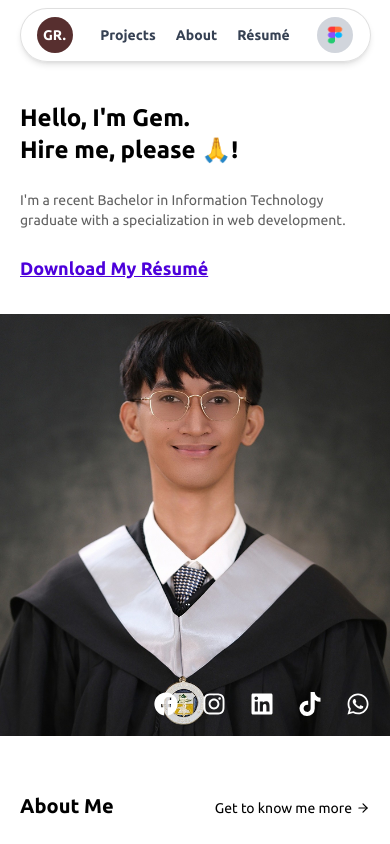
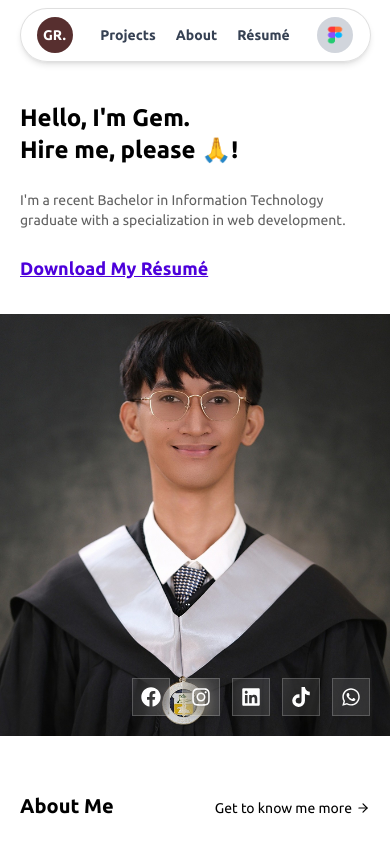
Before and after one commit to gemrey13/gemrey13.github.io, a React (Vite) app: page / in a window 390 px wide. Shown: the top 844 px of the page. Built offline with nearby package versions, Linux system fonts and the light colour scheme; a web font is replaced by a local one.

Commit message:
feat: update SocialIconLink styles and improve icon sizes in HeroSection

```diff
--- a/src/components/SEO/SocialIconLink.tsx
+++ b/src/components/SEO/SocialIconLink.tsx
@@ -16,6 +16,7 @@ const SocialIconLink = ({
   children,
 }: SocialIconLinkProps) => {
   return (
+    <div className="border border-white/20 bg-white/10 p-2 shadow-lg backdrop-blur-md backdrop-saturate-150">
       <a
         href={href}
         target="_blank"
@@ -26,6 +27,7 @@ const SocialIconLink = ({
       >
         {children}
       </a>
+    </div>
   );
 };
 
--- a/src/components/sections/EventsSection.tsx
+++ b/src/components/sections/EventsSection.tsx
@@ -22,7 +22,7 @@ const EventsSection = () => {
           description="Joined a 2-day hackathon where our team built a real-world solution focused on gamifying team motivation and engagement. We collaborated under pressure to turn ideas into a working prototype that tackled performance through play."
                   links={[
             {
-              label: "Event Recap Video",
+              label: "Watch event recap",
               url: "https://www.facebook.com/share/v/1C5yd21Rb1/",
             },
 
--- a/src/components/sections/HeroSection.tsx
+++ b/src/components/sections/HeroSection.tsx
@@ -105,13 +105,13 @@ const HeroSection = () => {
         />
 
         {/* Social Icons */}
-        <div className="absolute right-5 bottom-5 flex space-x-6 text-2xl text-white md:text-3xl">
+        <div className="absolute right-5 bottom-5 flex space-x-3 text-2xl text-white md:text-3xl">
           <SocialIconLink
             href="https://facebook.com/codewgem"
             label="Visit my Facebook profile"
             title="Facebook"
           >
-            <FaFacebook />
+            <FaFacebook className="text-xl md:text-3xl"/>
           </SocialIconLink>
 
           <SocialIconLink
@@ -119,7 +119,7 @@ const HeroSection = () => {
             label="Visit my Instagram profile"
             title="Instagram"
           >
-            <FaInstagram />
+            <FaInstagram className="text-xl md:text-3xl" />
           </SocialIconLink>
 
           <SocialIconLink
@@ -127,7 +127,7 @@ const HeroSection = () => {
             label="Visit my LinkedIn profile"
             title="LinkedIn"
           >
-            <FaLinkedin />
+            <FaLinkedin className="text-xl md:text-3xl" />
           </SocialIconLink>
 
           <SocialIconLink
@@ -135,7 +135,7 @@ const HeroSection = () => {
             label="Visit my TikTok profile"
             title="TikTok"
           >
-            <FaTiktok />
+            <FaTiktok className="text-xl md:text-3xl" />
           </SocialIconLink>
 
           <SocialIconLink
@@ -143,7 +143,7 @@ const HeroSection = () => {
             label="Chat with me on WhatsApp"
             title="WhatsApp"
           >
-            <FaWhatsapp />
+            <FaWhatsapp className="text-xl md:text-3xl" />
           </SocialIconLink>
         </div>
       </div>
```
Lines whose indentation alone changed are shown as unchanged.
